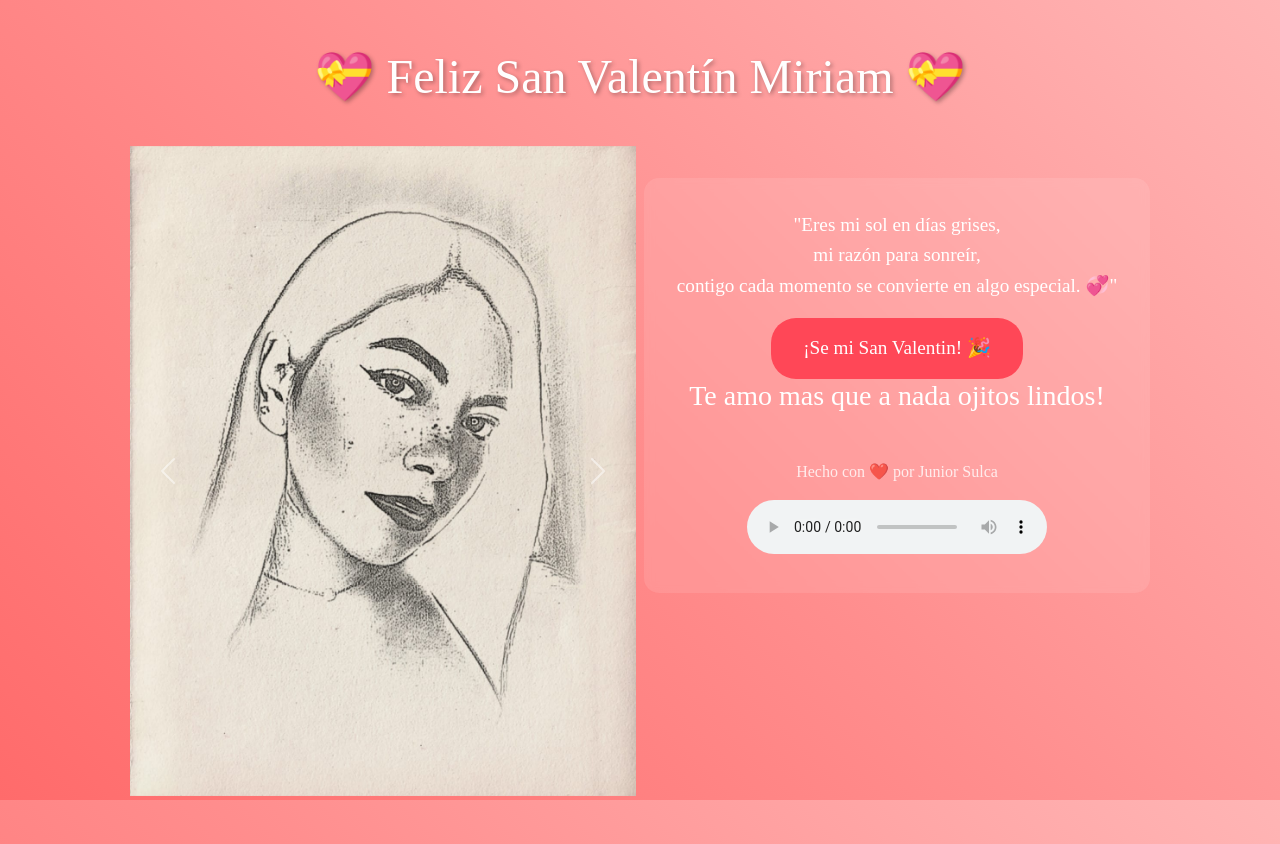
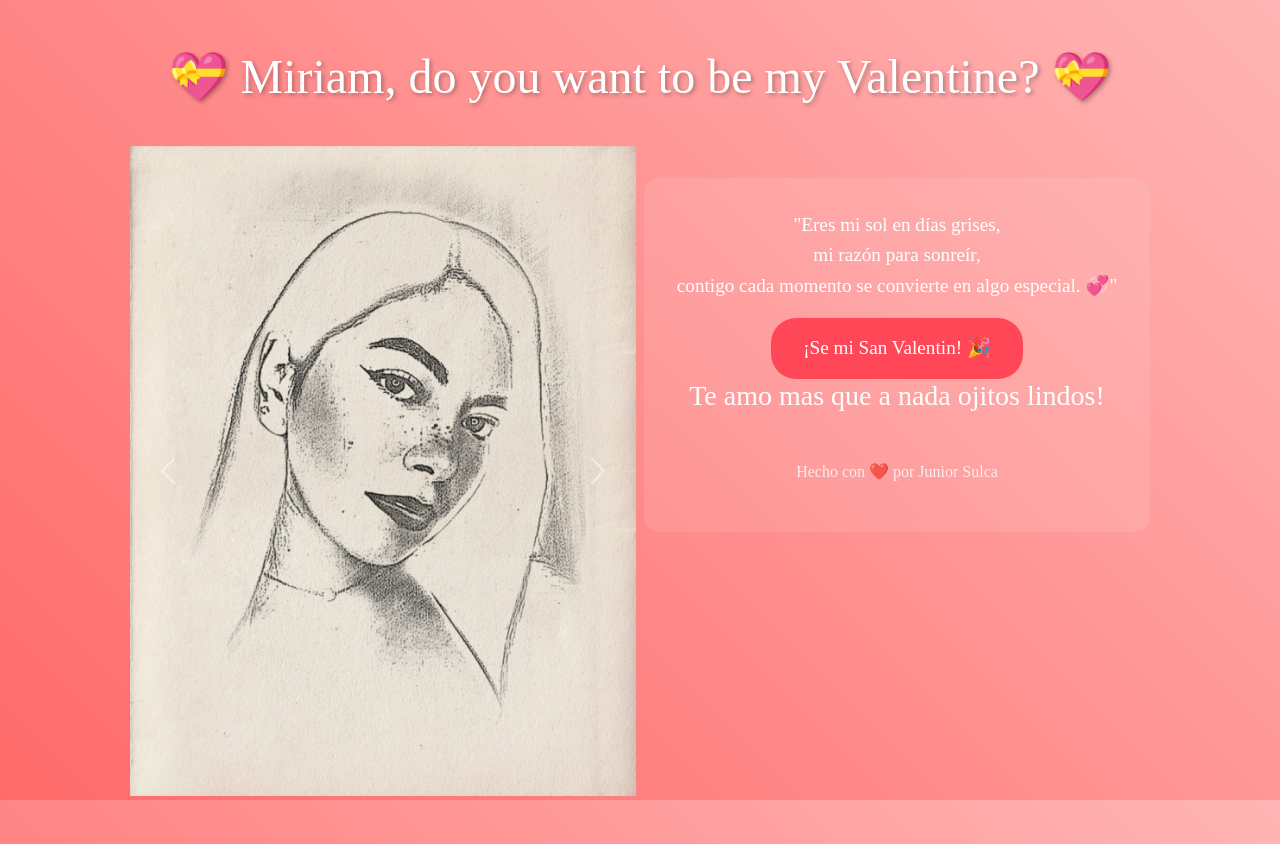
Before and after one commit to jsulca/miriam-san-valentin-2025, an Astro site: page / in a window 1280 px wide. Built offline with nearby package versions, Linux system fonts and the light colour scheme; Astro itself is replaced by a stand-in of ours.

Commit message:
cambiar titulo

```diff
--- a/src/pages/index.astro
+++ b/src/pages/index.astro
@@ -10,7 +10,7 @@ import Carousel from "../components/Carousel.astro";
     <main class="container">
         <div class="row g-2 p-5">
             <div class="col-md-12 text-center">
-                <h1 class="title">💝 Feliz San Valentín Miriam 💝</h1>
+                <h1 class="title">💝 Miriam, do you want to be my Valentine?  💝</h1>
             </div>
             <div class="col-md 6">
                 <Carousel />
@@ -34,7 +34,7 @@ import Carousel from "../components/Carousel.astro";
                         <p>Hecho con ❤️ por Junior Sulca</p>
                     </footer>
 
-                    <audio autoplay loop controls id="miAudio">
+                    <audio autoplay loop >
                         <source src="./audios/cancion.mp3" type="audio/mpeg" />
                         Tu navegador no soporta el audio.
                     </audio>
```
